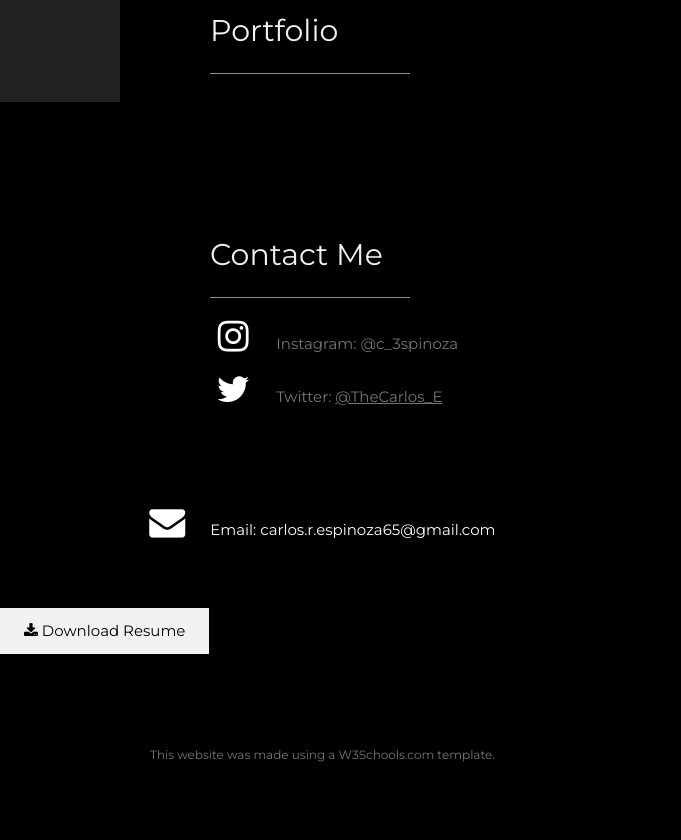
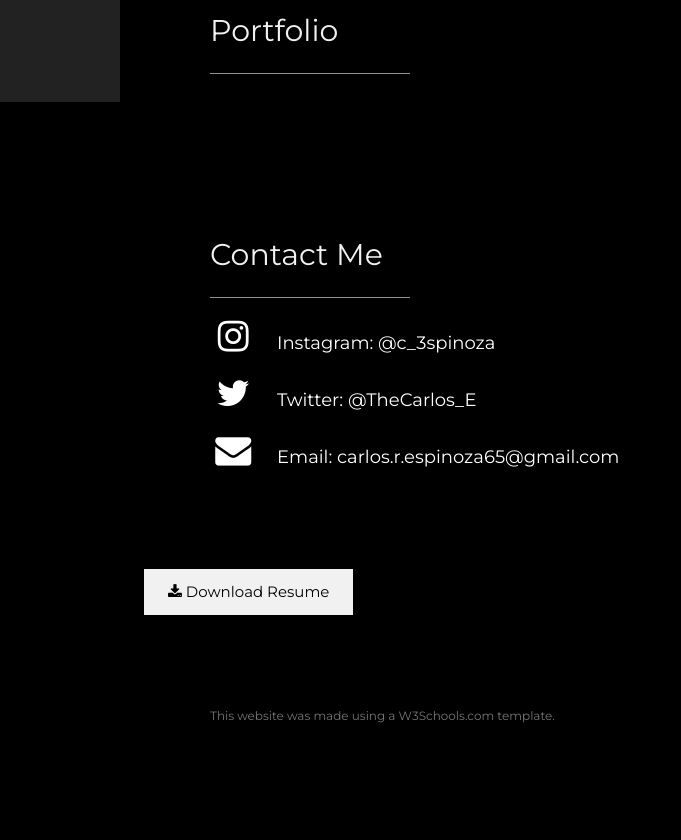
Before and after one commit to c3spinoza/CE-Website, a plain HTML site: page CarlosEspinoza.html in a window 1280 px wide. Shown: the part 698-1538 px from the top of the page, without its empty margins (0-681 px from the left). After the commit the page ends 1511 px from the top, so only its background shows below. Drawn offline with nearby package versions, Linux system fonts and the light colour scheme.

Commit message:
Formatted & Links added to Contacts

```diff
--- a/CarlosEspinoza.html
+++ b/CarlosEspinoza.html
@@ -94,7 +94,7 @@
     </div>
 
   <!-- Portfolio Section -->
-    <div class="w3-padding-64 w3-content" id="photos">
+    <div class="w3-padding-64 w3-content" id="portfolio">
       <h2 class="w3-text-light-grey">Portfolio</h2>
       <hr style="width:200px" class="w3-opacity">
   <!-- End Portfolio Section -->
@@ -107,21 +107,26 @@
 
     <!-- Social Media Links & Email-->
       <div class="w3-section">
-        <p>
-          <i class="fa fa-instagram fa-fw w3-text-white w3-xxlarge w3-margin-right"> </i> Instagram: @c_3spinoza
-        </p>
-      </div>
-        <p>
-          <i class="fa fa-twitter fa-fw w3-text-white w3-xxlarge w3-margin-right"> </i> Twitter:
-          <a href="https://twitter.com/TheCarlos_E">@TheCarlos_E</a>
+        <p class="w3-text-white w3-large w3-margin-right">
+          <i class="fa fa-instagram fa-fw w3-text-white w3-xxlarge w3-margin-right"></i>
+            Instagram:
+          <a href="https://www.instagram.com/c_3spinoza/" style="text-decoration: none;">@c_3spinoza</a>
         </p>
       </div>
       <div class="w3-section">
-        <p>
-          <i class="fa fa-envelope fa-fw w3-text-white w3-xxlarge w3-margin-right"> </i> Email: carlos.r.espinoza65@gmail.com
+        <p class="w3-text-white w3-large w3-margin-right">
+         <i class="fa fa-twitter fa-fw w3-text-white w3-xxlarge w3-margin-right"></i>
+         Twitter:
+         <a href="https://twitter.com/TheCarlos_E" style="text-decoration: none;">@TheCarlos_E</a>
         </p>
       </div>
-      <br>
+      <div class="w3-section">
+        <p class="w3-text-white w3-large w3-margin-right">
+         <i class="fa fa-envelope fa-fw w3-text-white w3-xxlarge w3-margin-right"></i>
+         Email:
+         <a href="mailto:carlos.r.espinoza65@gmail.com" style="text-decoration: none;">carlos.r.espinoza65@gmail.com</a>
+        </p>
+     </div>
    <!-- End Contact Section -->
     </div>
 
@@ -136,9 +141,5 @@
       </p>
 <!-- End footer -->
     </footer>
-
-    <!-- END PAGE CONTENT -->
-  </div>
-
 </body>
 </html>
```
Lines whose indentation alone changed are shown as unchanged.
